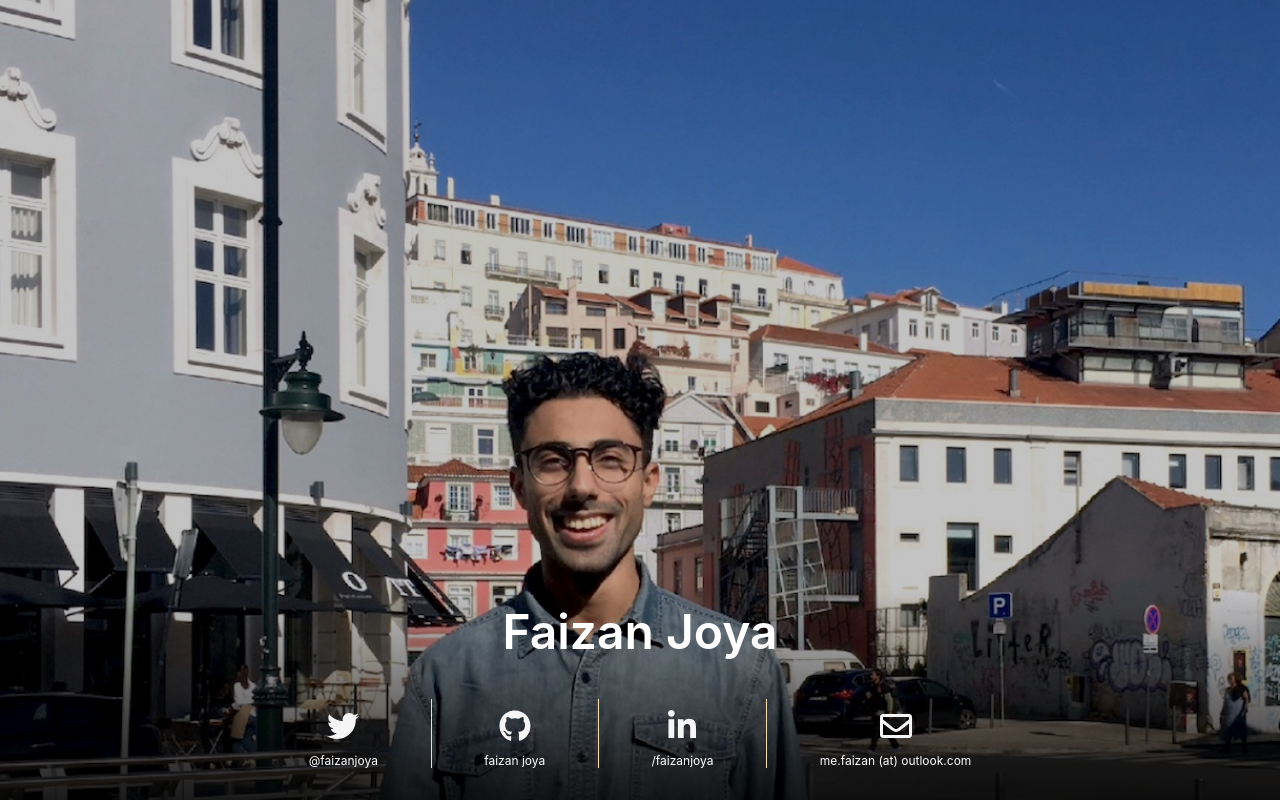
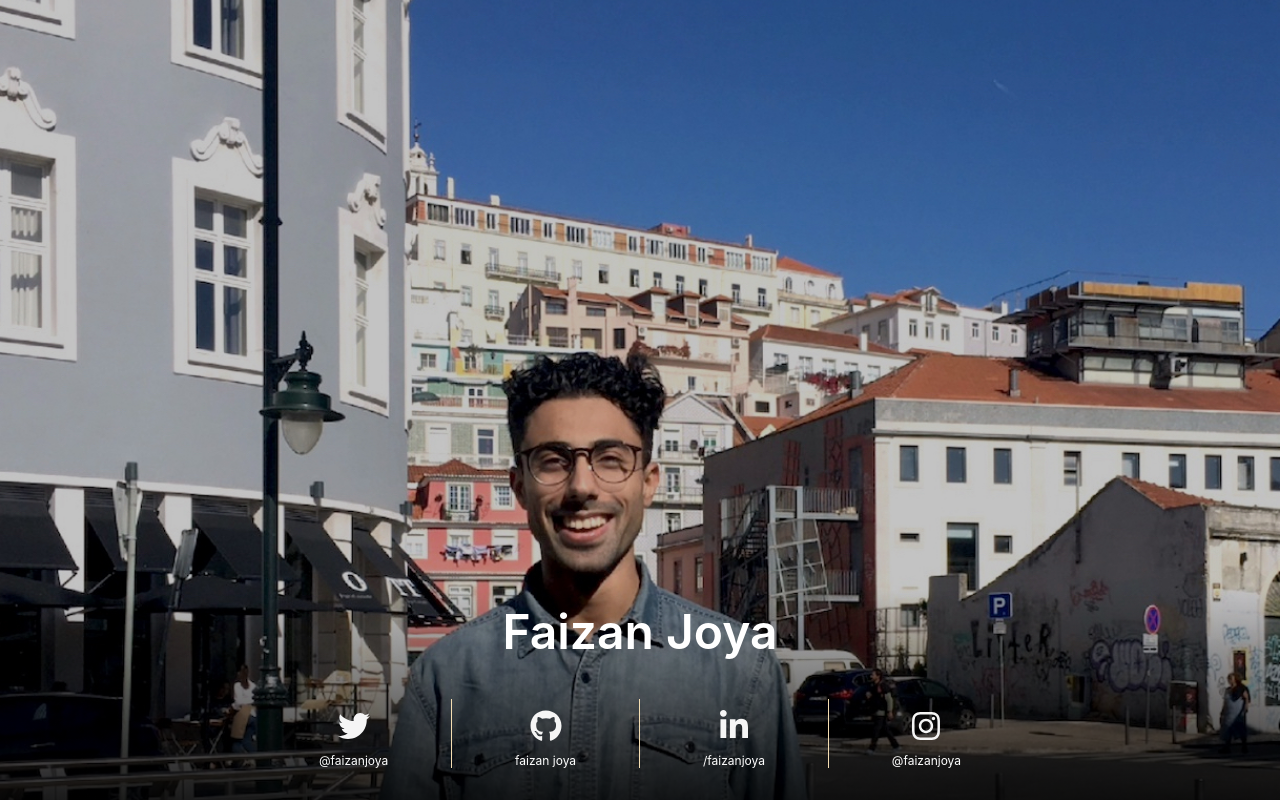
Before and after one commit to fe7/website, a plain HTML site: page index.html in a window 1280 px wide. Drawn offline with nearby package versions, Linux system fonts and the light colour scheme.

Commit message:
update inst

```diff
--- a/index.html
+++ b/index.html
@@ -67,14 +67,14 @@
 					<a class="subtitle is-7 has-text-white" alt="at faizan joya" href="http://bit.ly/failink">/faizanjoya</a>
 				</div>
 
-				<!-- mail -->
+				<!-- insta -->
 				<div id="e" class="center-column" style="border-left: 1px solid wheat;">
-					<a class="button is-large is-dark is-inverted is-outlined" style="border: 0.05em solid rgba(255, 255, 255, 0);" href="mailto:me.faizan(at)outlook.com">
+					<a class="button is-large is-dark is-inverted is-outlined" style="border: 0.05em solid rgba(255, 255, 255, 0);" href="http://bit.ly/faiinst">
 						<span class="icon is-large">
-								<i class="far fa-envelope fa-lg" alt="email" ></i>
+							<i class="fab fa-instagram fa-lg" alt="insta" ></i>
 						</span>
 					</a>
-					<a class="subtitle is-7 has-text-white" alt="me dot faizan at outlook dot com" href="mailto:me.faizan(at)outlook.com" >me.faizan (at) outlook.com</a>
+					<a class="subtitle is-7 has-text-white" alt="at faizan joya" href="http://bit.ly/faiinst" >@faizanjoya</a>
 				</div>
 
 			</div>
```
